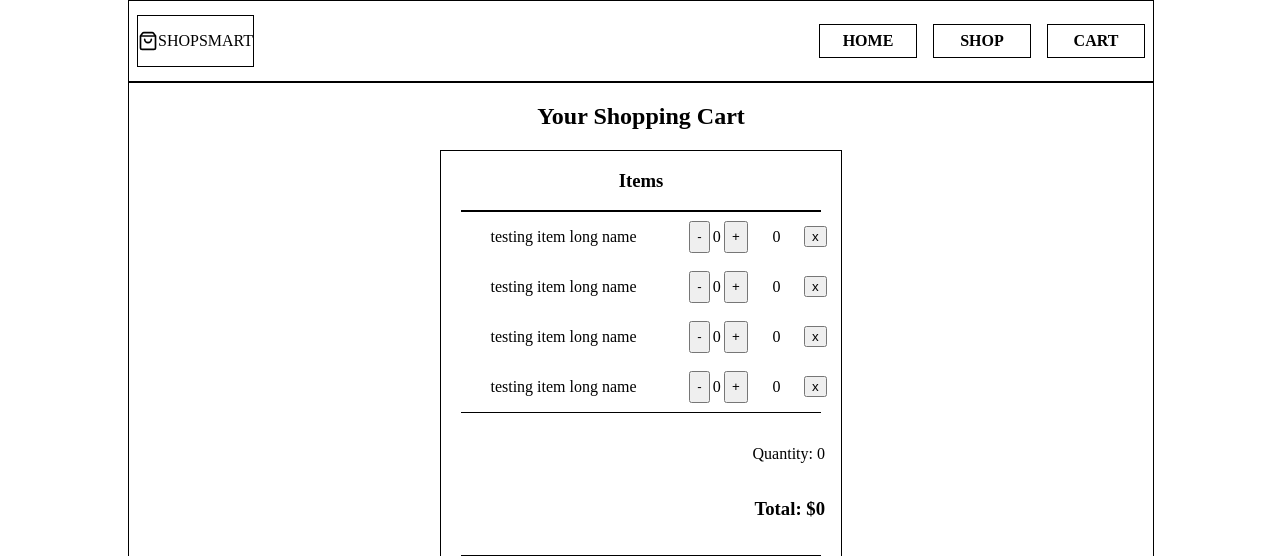
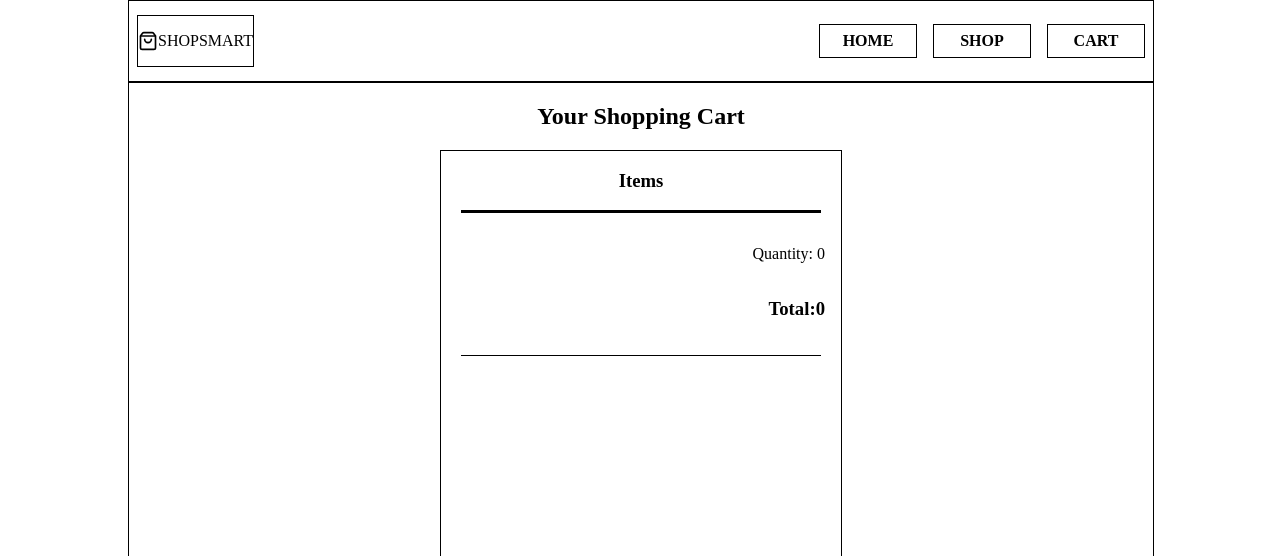
Before and after one commit to SMaseko-dev/shopping-cart, a React (Vite) app: page /cartpage in a window 1280 px wide. Shown: the top 556 px of the page. Built offline with nearby package versions, Linux system fonts and the light colour scheme.

Commit message:
finish coding the logic for cart page
fecthing data from localstorage works plus the calculations

```diff
--- a/src/pages/Cartpage.css
+++ b/src/pages/Cartpage.css
@@ -21,6 +21,12 @@
 
 #name-text{
     text-align: center;
+}
+
+
+#item-name{
+    font-size: 0.8rem;
+    margin-left: 1rem;
 }
 
 #border-line{
--- a/src/pages/Cartpage.jsx
+++ b/src/pages/Cartpage.jsx
@@ -1,17 +1,68 @@
 import "./Cartpage.css"
 import Navbar from "../components/Navbar.jsx";
-import { useState } from "react";
+import { useState, useEffect } from "react";
 
 export default function Cartpage() {
     const [ itemCount, setItemCount ] = useState(0);
 
-    const handleIncrement = () => {
-        setItemCount(count => count + 1);
-    }
+    const handleIncrement = (id) => {
+        const updatedCart = cartItems.map((item) =>
+            item.id === id
+                ? { ...item, quantity: item.quantity + 1 }
+                : item
+        );
 
-    const handleDecrement = () => {
-        setItemCount(count => Math.max(0, count - 1));
-    }
+        setCartItems(updatedCart);
+        localStorage.setItem("cartItems", JSON.stringify(updatedCart));
+    };
+
+    const handleDecrement = (id) => {
+        const updatedCart = cartItems.map((item) =>
+            item.id === id && item.quantity > 1
+                ? { ...item, quantity: item.quantity - 1 }
+                : item
+        );
+
+        setCartItems(updatedCart);
+        localStorage.setItem("cartItems", JSON.stringify(updatedCart));
+    };
+
+    // Remove item
+    const handleRemove = (id) => {
+        const updatedCart = cartItems.filter((item) => item.id !== id);
+        setCartItems(updatedCart);
+        localStorage.setItem("cartItems", JSON.stringify(updatedCart));
+    };
+
+    const [cartItems, setCartItems] = useState([]);
+
+    useEffect(() => {
+        const storedCart = JSON.parse(localStorage.getItem("cartItems")) || [];
+        setCartItems(storedCart);
+    }, []);
+
+        const displayList = cartItems.map((item) => {
+            return (
+            <div id="order-item" key={item.id}>
+                <p id="id-text">{item.id}</p>
+                <p id="item-name">{item.name}</p>
+                <div id="quantity-buttons">
+                    <button type="button" className="btn-quantity" onClick={() => handleDecrement(item.id)}>-</button>
+                    <div id="quantity-box">
+                        <p id="quantity-text">{item.quantity}</p>
+                    </div>
+                    <button type="button" className="btn-quantity" onClick={() => handleIncrement(item.id)}>+</button>
+                </div>
+                <div id="item-total-container">
+                    <p id="item-total-text">R{item.price * item.quantity}</p>
+                </div>
+                <div id="remove-btn-container">
+                    <button type="button" onClick={() => handleRemove(item.id)} >x</button>
+                </div>
+            </div>
+            )
+        })
+
 
     function Cart(){
         return (
@@ -24,78 +75,19 @@ export default function Cartpage() {
                     </div>
                 </div>
                 <div id="items-container">
-                    <div id="order-item">
-                        <p id="id-text">01</p>
-                        <p id="item-name">testing item long name</p>
-                        <div id="quantity-buttons">
-                            <button type="button" className="btn-quantity" onClick={handleDecrement}>-</button>
-                            <div id="quantity-box">
-                                <p id="quantity-text">{itemCount ? itemCount: 0}</p>
-                            </div>
-                            <button type="button" className="btn-quantity" onClick={handleIncrement}>+</button>
-                        </div>
-                        <div id="item-total-container">
-                            <p id="item-total-text">0</p>
-                        </div>
-                        <div id="remove-btn-container">
-                            <button type="button" >x</button>
-                        </div>
-                    </div>
-                    <div id="order-item">
-                        <p id="id-text">01</p>
-                        <p id="item-name">testing item long name</p>
-                        <div id="quantity-buttons">
-                            <button type="button" className="btn-quantity">-</button>
-                            <div id="quantity-box">
-                                <p id="quantity-text">0</p>
-                            </div>
-                            <button type="button" className="btn-quantity">+</button>
-                        </div>
-                        <div id="item-total-container">
-                            <p id="item-total-text">0</p>
-                        </div>
-                        <div id="remove-btn-container">
-                            <button type="button" >x</button>
-                        </div>
-                    </div>
-                    <div id="order-item">
-                        <p id="id-text">01</p>
-                        <p id="item-name">testing item long name</p>
-                        <div id="quantity-buttons">
-                            <button type="button" className="btn-quantity">-</button>
-                            <div id="quantity-box">
-                                <p id="quantity-text">0</p>
-                            </div>
-                            <button type="button" className="btn-quantity">+</button>
-                        </div>
-                        <div id="item-total-container">
-                            <p id="item-total-text">0</p>
-                        </div>
-                        <div id="remove-btn-container">
-                            <button type="button" >x</button>
-                        </div>
-                    </div>
-                    <div id="order-item">
-                        <p id="id-text">01</p>
-                        <p id="item-name">testing item long name</p>
-                        <div id="quantity-buttons">
-                            <button type="button" className="btn-quantity">-</button>
-                            <div id="quantity-box">
-                                <p id="quantity-text">0</p>
-                            </div>
-                            <button type="button" className="btn-quantity">+</button>
-                        </div>
-                        <div id="item-total-container">
-                            <p id="item-total-text">0</p>
-                        </div>
-                        <div id="remove-btn-container">
-                            <button type="button" >x</button>
-                        </div>
-                    </div>
+                    {displayList}
                     <div id="border-line"></div>
                     <div id="total-container">
-                        <p id="total-quantity-text">Quantity: 0</p>
-                        <h3 id="total-text">Total: $0</h3>
+                        <p id="total-quantity-text">Quantity:{" "}
+                                {cartItems.reduce(
+                                    (sum, item) => sum + item.quantity,
+                                    0
+                                )}</p>
+                        <h3 id="total-text">Total:{cartItems.reduce(
+                                    (sum, item) =>
+                                        sum + item.price * item.quantity,
+                                    0
+                                )}</h3>
                     </div>
                     <div id="border-line"></div>
                 </div>
--- a/src/pages/Shoppingpage.jsx
+++ b/src/pages/Shoppingpage.jsx
@@ -57,7 +57,29 @@ export default function Shoppingpage() {
                 }
             ];
 
-            localStorage.setItem(`cartItem${id}`, JSON.stringify(item));
+            const existingCart = localStorage.getItem('cartItems');
+            let items = existingCart ? JSON.parse(existingCart) : [];
+            const existingItemIndex = items.findIndex(i => i.id === id);
+
+            if (!Array.isArray(items)) {
+                items = [];
+            }
+
+            if (countProduct === 0) {
+                alert("Please select a quantity before adding to cart.");
+                return;
+            }
+
+            if (existingItemIndex > -1){
+                items[existingItemIndex].quantity += countProduct
+            }
+
+            else {
+                items.push(...item);
+            }
+
+            localStorage.setItem(`cartItems`, JSON.stringify(items));
+
         }
 
         return (
```
